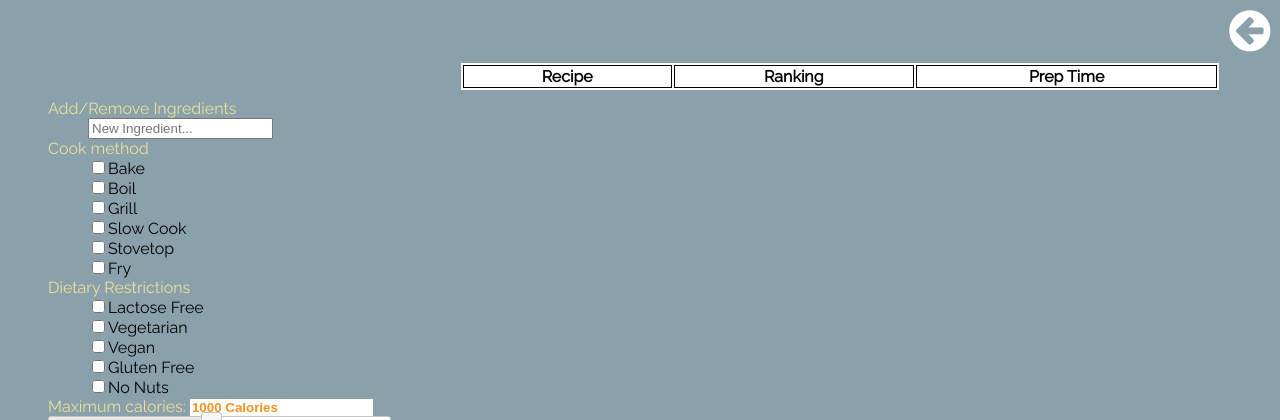
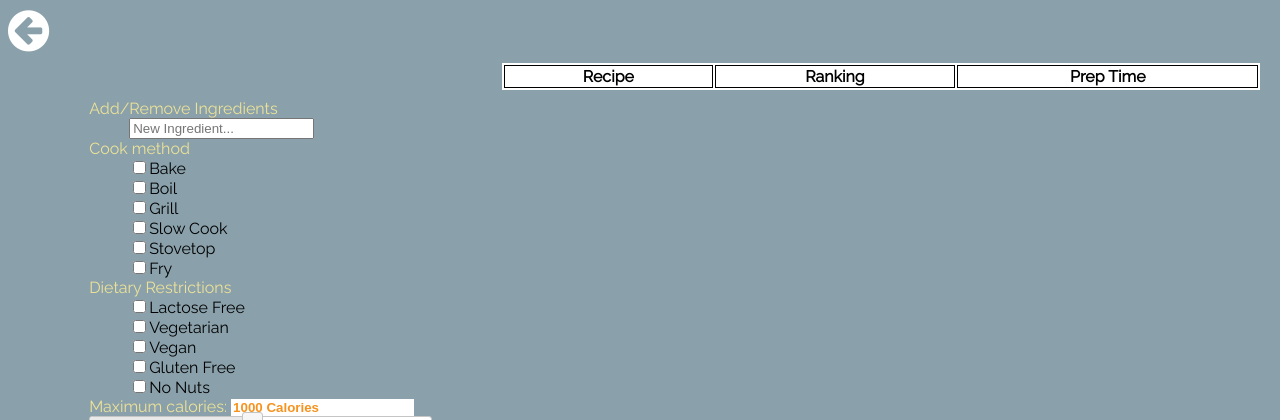
Before and after one commit to Nariana/DB-GUI-Fall2014, a PHP site: page /results.html in a window 1280 px wide. Shown: the top 420 px of the page. Run offline with PHP 8.4, Linux system fonts and the light colour scheme; lists and menus that the app fills with data are empty; some libraries are stand-ins or nearby versions.

Commit message:
check to make sure recipe is being returned

```diff
--- a/css/style.css
+++ b/css/style.css
@@ -120,9 +120,9 @@ margin-top: 75px;
 	color: #EDE297;
 }
 
-.back{
+#back{
 	display: block;
-	float: right;
+	float: left;
 }
 
 #recipeInfo{
--- a/js/results.js
+++ b/js/results.js
@@ -45,6 +45,8 @@ function getResults(){
                $("#resultTable").append("<tr><td>sorry, no results</td></tr>");
             }
 
+            if(result != 0){
+              console.log("not 0");
               for (var i = 0; i < result.length ; i++) {
                 console.log(result[i]);
                 var add = "<tr id='recipe"+i+"' class='resultRow'><td class='name'>"+result[i].recipeName+"</td><td>"+result[i].rating+"</td><td>"+result[i].time+"</td></tr>";
@@ -56,7 +58,8 @@ function getResults(){
                   localStorage.setItem("selectedRecipe", recipe);
                   window.location.href = "recipe.html";
                 });
-            };
+              }
+            }
             //alert("done!"+ csvData.getAllResponseHeaders())
           },
         error: function(jqXHR, textStatus, errorThrown){
--- a/results.html
+++ b/results.html
@@ -13,6 +13,7 @@
 
 
 		<div id="content">
+			<i id="back" class="fa fa-arrow-circle-left fa-3x" style="color: rgb(255, 255, 255);"></i>
 
 			<div id="filters">
 				<ul>
@@ -66,8 +67,6 @@
 				</table>
 			</div>
 
-			<i id="back" class="fa fa-arrow-circle-left fa-3x" style="color: rgb(255, 255, 255);"></i>
-
 		</div>
 		<!--
 		<div id="pic-modal"><img id="img-modal"src="img/Logo2.png"></div>
```
Lines whose indentation alone changed are shown as unchanged.
